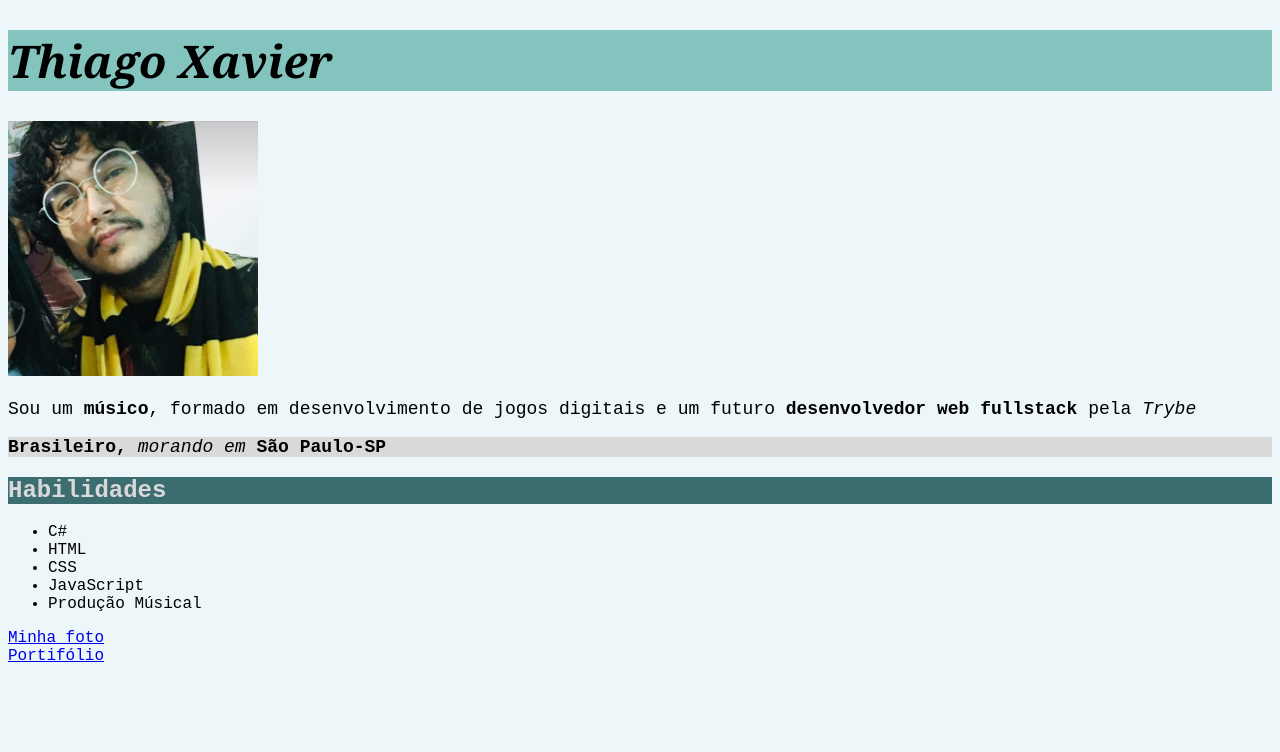
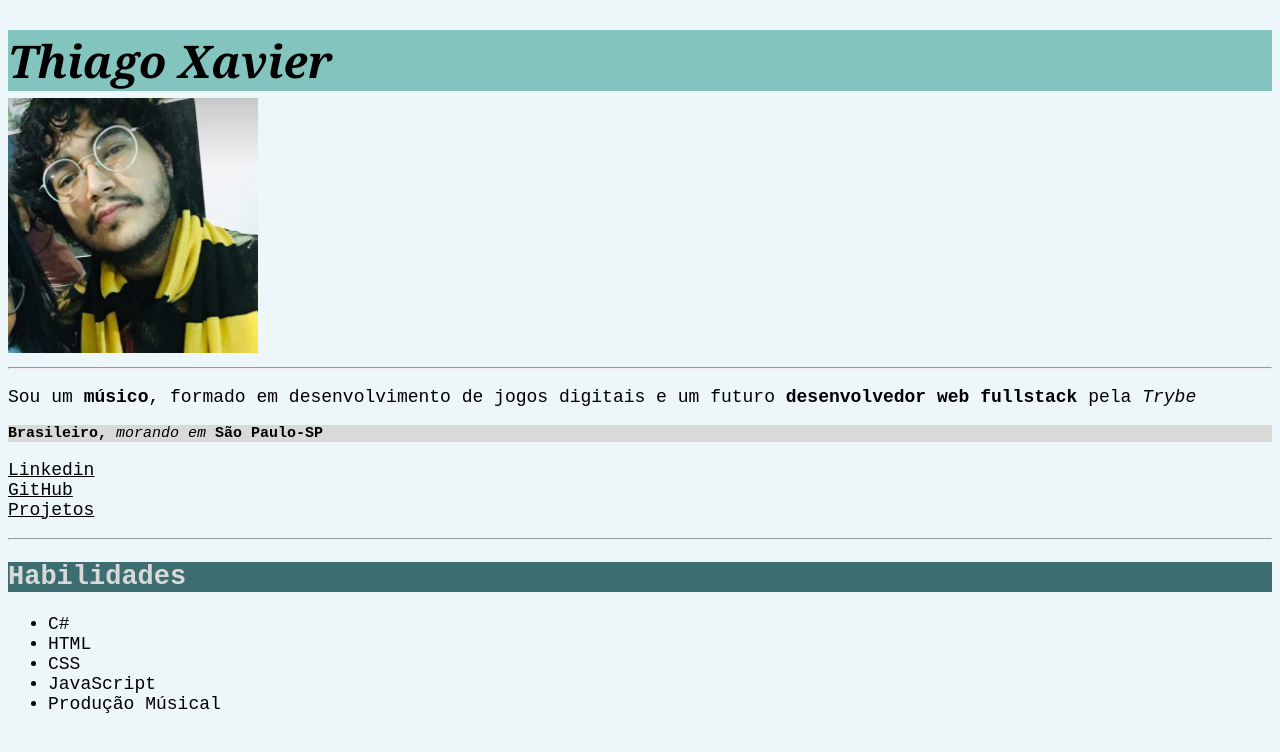
Before and after one commit to thiagopxavier/thiagopxavier.github.io, a plain HTML site: page index.html in a window 1280 px wide. Drawn offline with Linux system fonts and the light colour scheme.

Commit message:
Profile Adicionado

```diff
--- a/index.html
+++ b/index.html
@@ -8,8 +8,17 @@
     <body>
         <h1><em>Thiago Xavier</em></h1>
         <img src="eu.jpg" alt="Foto do Thiago Xavier" id="minha-foto" width="250px">
+        <hr>
         <p>Sou um <strong>músico</strong>, formado em desenvolvimento de jogos digitais e um futuro <strong>desenvolvedor web fullstack</strong> pela <em>Trybe</em></p>
         <p id="nationality"><strong>Brasileiro,</strong> <em>morando em</em> <strong>São Paulo-SP</strong></p>
+        <ul id="link-profile">
+            <li><a href="https://www.linkedin.com/in/thiagopxavier/" target="_blank">Linkedin</a></li>
+            <li><a href="https://github.com/thiagopxavier" target="_blank">GitHub</a></li>
+            <li><a href="html/projects.html">Projetos</a></li>
+        </ul>
+
+        </ul>
+        <hr>
         <h2>Habilidades</h2>
         <ul>
             <li>C#</li>
@@ -18,7 +27,5 @@
             <li>JavaScript</li>
             <li>Produção Músical</li>
         </ul>
-        <a href="#minha-foto">Minha foto</a> <br>
-        <a href="https://github.com/thiagopxavier" target="_blank">Portifólio</a>
     </body>
 </html>
--- a/style.css
+++ b/style.css
@@ -1,23 +1,35 @@
 body {
     background-color: #EDF6F9;
     font-family: 'Courier New', Courier, monospace;
+    font-size: 18px;
+
 }
 h1 {
     font-size: 45px;
     font-family: Georgia, serif;
     background-color: #83C5BE;
+    margin-bottom: 7px;
+
 }
 h2 {
     background-color: #3C6E71;
     color: #D9D9D9;
 }
-p {
-    font-size: 18px;
-}
+
 #nationality {
+    font-size: 15px;
     background-color: #D9D9D9;
 }
+#link-profile {
+    list-style: none;
 
+    padding-left: 0%;
+
+}
+
+a {
+    color: black;
+}
 /*
 353535
 006D77
```
